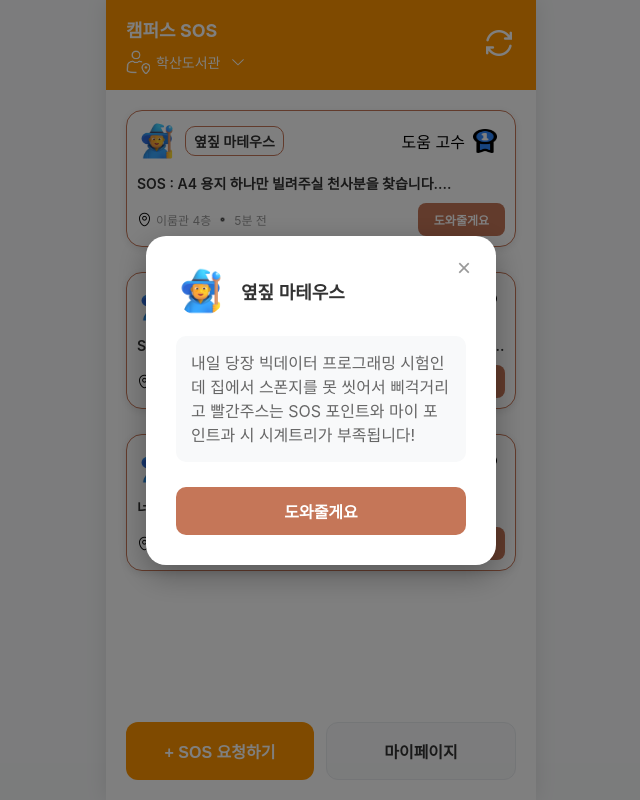
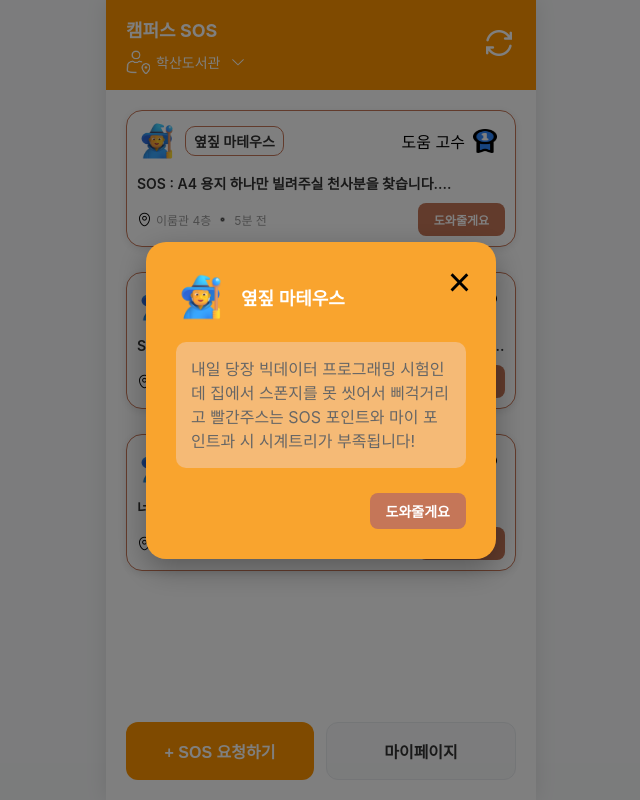
Before and after one commit to jungwon123/likelion-sos-frontend, a React (Create React App) app: page /main in a window 1280 px wide. Both pictures are taken after a click on the element 640 px from the left and 178 px from the top of the page. Shown: the whole page, without its empty margins (319-959 px from the left). Built offline with nearby package versions, Linux system fonts and the light colour scheme.

Commit message:
design: 모달 공통 컴포넌트로 빼기

```diff
--- a/src/components/Modal.jsx
+++ b/src/components/Modal.jsx
@@ -16,7 +16,7 @@ const ModalOverlay = styled.div`
 `;
 
 const ModalContent = styled.div`
-  background: white;
+  background: #F9A42E;
   border-radius: 20px;
   padding: 30px;
   width: 90%;
@@ -33,8 +33,8 @@ const ModalCloseButton = styled.button`
   right: 20px;
   background: none;
   border: none;
-  font-size: 24px;
-  color: #999;
+  font-size: 40px;
+  color: #000000;
   cursor: pointer;
   padding: 5px;
   line-height: 1;
@@ -63,14 +63,13 @@ const ModalUserIcon = styled.div`
     width: 100%;
     height: 100%;
     object-fit: cover;
-    border-radius: 50%;
   }
 `;
 
 const ModalUserName = styled.div`
   font-size: 18px;
   font-weight: 600;
-  color: #333;
+  color: #ffffff;
 `;
 
 const ModalMessage = styled.div`
@@ -79,33 +78,26 @@ const ModalMessage = styled.div`
   line-height: 1.5;
   margin-bottom: 25px;
   padding: 15px;
-  background: #f8f9fa;
+  background:rgb(245, 186, 118);
   border-radius: 10px;
 `;
 
+const ModalButtonContainer = styled.div`
+  display: flex;
+  justify-content: flex-end;
+  margin-top: 20px;
+`;
+
 const ModalButton = styled.button`
-  width: 100%;
+     background: #C57658;
+    color: white;
     border: none;
-  padding: 12px;
-  border-radius: 10px;
-  font-size: 16px;
+    padding: 8px 16px;
+    border-radius: 8px;
+    font-size: 14px;
     font-weight: 600;
     cursor: pointer;
-  transition: all 0.3s ease;
-
-  background: ${props => props.variant === 'success' ? '#28a745' : '#C57658'};
-  color: white;
-
-  &:hover {
-    background: ${props => props.variant === 'success' ? '#218838' : '#e6850a'};
-    transform: ${props => props.disabled ? 'none' : 'translateY(-1px)'};
-  }
-
-  &:disabled {
-    background: #6c757d;
-    cursor: not-allowed;
-    transform: none;
-  }
+    float: right;
 `;
 
 const Modal = ({
@@ -134,6 +126,7 @@ const Modal = ({
         <ModalMessage>
           {message}
         </ModalMessage>
+        <ModalButtonContainer>
           <ModalButton
             onClick={onButtonClick}
             disabled={buttonDisabled}
@@ -141,6 +134,7 @@ const Modal = ({
           >
             {buttonText}
           </ModalButton>
+        </ModalButtonContainer>
       </ModalContent>
     </ModalOverlay>
   );
```
Lines whose indentation alone changed are shown as unchanged.
